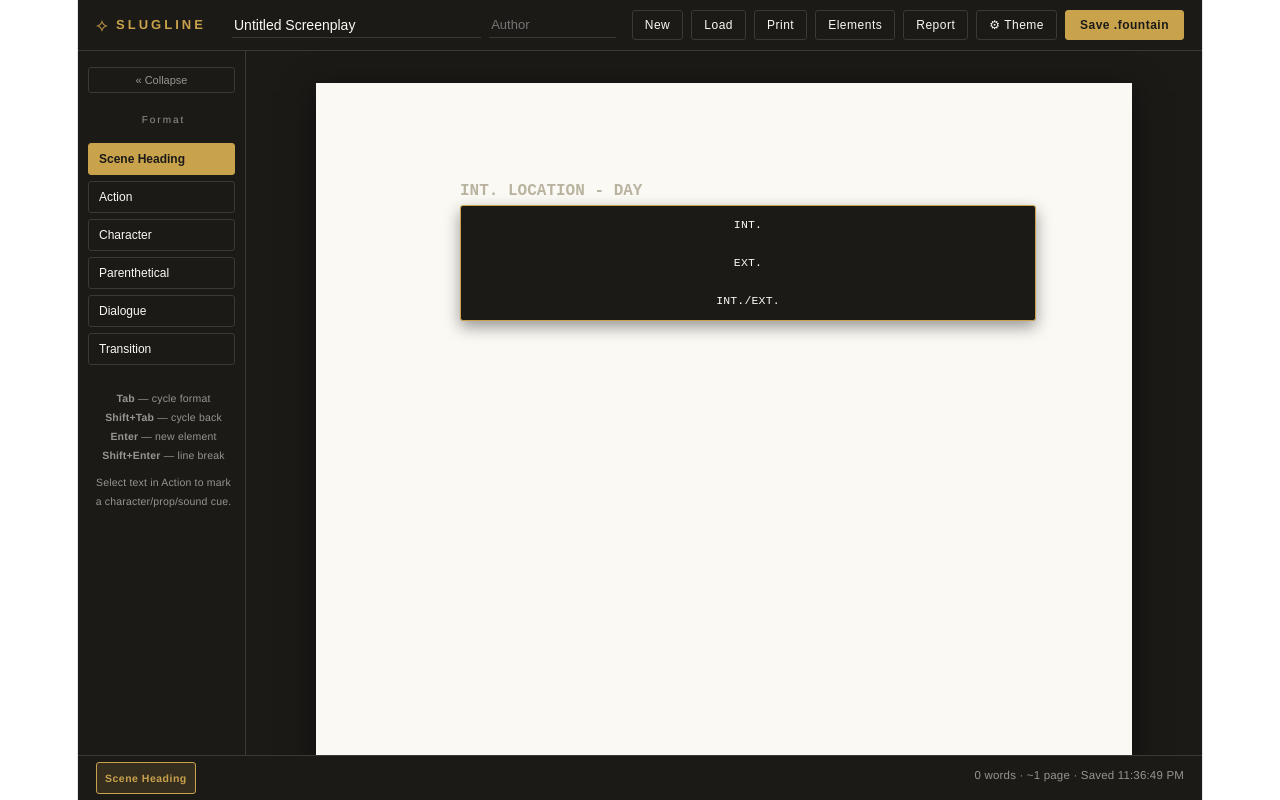
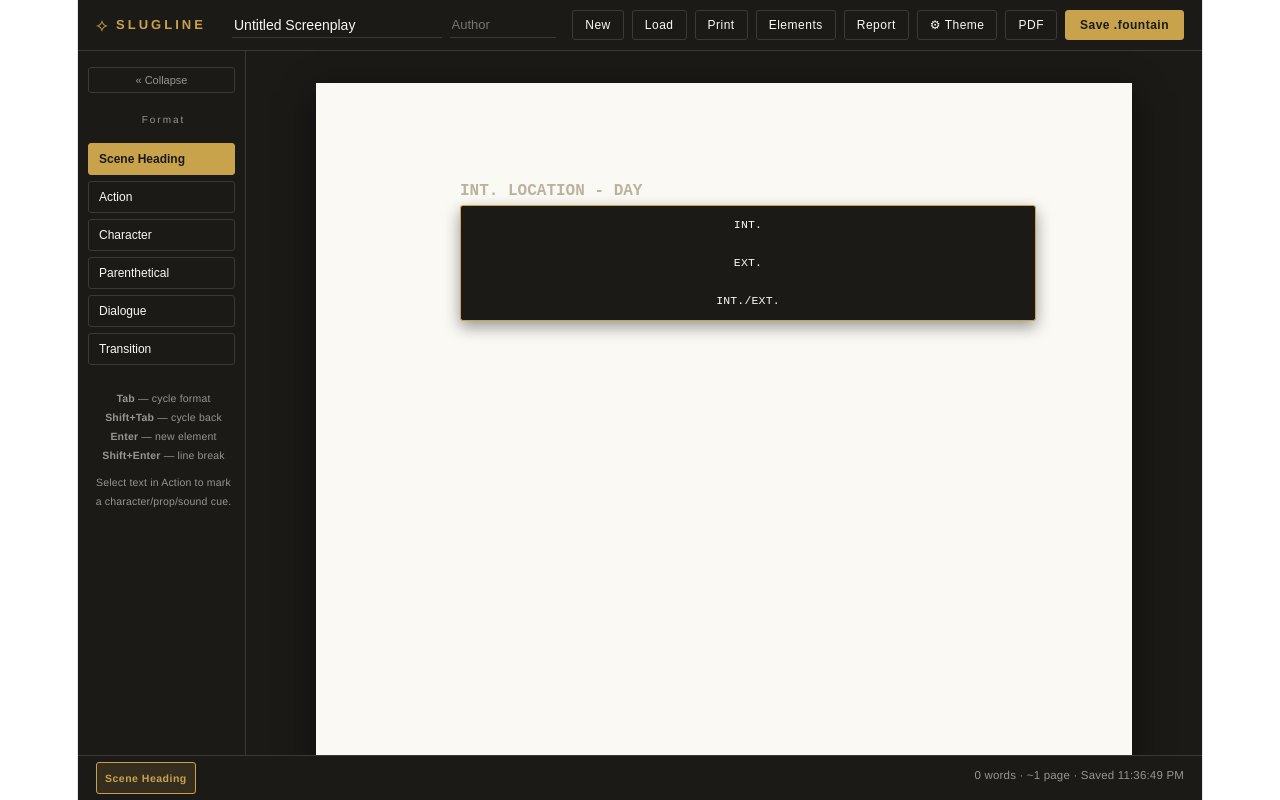
Before and after one commit to danielpanek2/screenplay-editor, a React (Vite) app: page / in a window 1280 px wide. Built offline with nearby package versions, Linux system fonts and the light colour scheme.

Commit message:
Add files via upload

```diff
--- a/src/ScreenplayEditor.jsx
+++ b/src/ScreenplayEditor.jsx
@@ -1,4 +1,5 @@
 import React, { useState, useRef, useEffect, useMemo } from "react";
+import { jsPDF } from "jspdf";
 
 /* ---------------------------------------------------------------
    Element types, cycle order, and per-type layout (inches, mapped
@@ -381,6 +382,103 @@ function buildPageGroups(blocks) {
 }
 
 /* ---------------------------------------------------------------
+   PDF export — real text (not a rasterized screenshot), using
+   jsPDF's built-in Courier font at the same margins/indents as the
+   on-screen page, including dual dialogue as side-by-side columns.
+--------------------------------------------------------------- */
+const PDF_PAGE_W = 8.5;
+const PDF_PAGE_H = 11;
+const PDF_MARGIN_TOP = 1;
+const PDF_MARGIN_BOTTOM = 1;
+const PDF_MARGIN_LEFT = 1.5;
+const PDF_MARGIN_RIGHT = 1;
+const PDF_CONTENT_WIDTH = PDF_PAGE_W - PDF_MARGIN_LEFT - PDF_MARGIN_RIGHT;
+const PDF_LINE_H = 1 / 6; // 6 lines per inch — standard screenplay spacing
+
+const PDF_LAYOUT = {
+  scene_heading: { left: 0, width: PDF_CONTENT_WIDTH },
+  action: { left: 0, width: PDF_CONTENT_WIDTH },
+  character: { left: 2, width: 3 },
+  parenthetical: { left: 1.6, width: 2.3 },
+  dialogue: { left: 1, width: 3.5 },
+  transition: { left: 0, width: PDF_CONTENT_WIDTH },
+};
+
+function buildScreenplayPdf(blocks, title, author) {
+  const doc = new jsPDF({ unit: "in", format: "letter" });
+  doc.setFont("courier", "normal");
+  doc.setFontSize(12);
+
+  if (title.trim() || author.trim()) {
+    doc.setFont("courier", "bold");
+    doc.text(title.trim() || "Untitled", PDF_PAGE_W / 2, 4, { align: "center" });
+    doc.setFont("courier", "normal");
+    if (author.trim()) {
+      doc.text("by", PDF_PAGE_W / 2, 4.6, { align: "center" });
+      doc.text(author.trim(), PDF_PAGE_W / 2, 4.9, { align: "center" });
+    }
+    doc.addPage();
+  }
+
+  let y = PDF_MARGIN_TOP;
+
+  const ensureRoom = (linesNeeded) => {
+    if (y + linesNeeded * PDF_LINE_H > PDF_PAGE_H - PDF_MARGIN_BOTTOM) {
+      doc.addPage();
+      y = PDF_MARGIN_TOP;
+    }
+  };
+
+  const writeBlock = (b, leftOverride, widthOverride) => {
+    if (!b.text.trim()) return;
+    const left = PDF_MARGIN_LEFT + (leftOverride ?? PDF_LAYOUT[b.type].left);
+    const width = widthOverride ?? PDF_LAYOUT[b.type].width;
+    doc.setFont("courier", b.type === "character" || b.type === "scene_heading" ? "bold" : "normal");
+    const lines = doc.splitTextToSize(b.text, width);
+    if (b.type === "transition") {
+      ensureRoom(lines.length);
+      lines.forEach((ln) => {
+        doc.text(ln, PDF_MARGIN_LEFT + PDF_CONTENT_WIDTH, y, { align: "right" });
+        y += PDF_LINE_H;
+      });
+      return;
+    }
+    ensureRoom(lines.length);
+    lines.forEach((ln) => {
+      doc.text(ln, left, y);
+      y += PDF_LINE_H;
+    });
+  };
+
+  const groups = buildPageGroups(blocks);
+  let first = true;
+  groups.forEach((g) => {
+    if (!first) y += PDF_LINE_H;
+    first = false;
+
+    if (g.kind === "single") {
+      writeBlock(g.block);
+    } else if (g.kind === "cue") {
+      writeBlock(g.character);
+      g.body.forEach((bl) => writeBlock(bl));
+    } else {
+      const leftCol = { left: 0, width: 2.8 };
+      const rightCol = { left: 3.2, width: 2.8 };
+      const yStart = y;
+      writeBlock(g.left.character, leftCol.left, leftCol.width);
+      g.left.body.forEach((bl) => writeBlock(bl, leftCol.left, leftCol.width));
+      const yAfterLeft = y;
+      y = yStart;
+      writeBlock(g.right.character, rightCol.left, rightCol.width);
+      g.right.body.forEach((bl) => writeBlock(bl, rightCol.left, rightCol.width));
+      y = Math.max(yAfterLeft, y);
+    }
+  });
+
+  return doc;
+}
+
+/* ---------------------------------------------------------------
    Component
 --------------------------------------------------------------- */
 export default function ScreenplayEditor() {
@@ -721,6 +819,12 @@ export default function ScreenplayEditor() {
     a.click();
     document.body.removeChild(a);
     URL.revokeObjectURL(url);
+  };
+
+  const handleExportPDF = () => {
+    const doc = buildScreenplayPdf(blocks, title, author);
+    const safe = (title.trim() || "screenplay").replace(/[^a-z0-9\-_ ]/gi, "").trim().replace(/\s+/g, "_") || "screenplay";
+    doc.save(`${safe}.pdf`);
   };
 
   const handleLoadClick = () => fileInputRef.current?.click();
@@ -856,6 +960,7 @@ export default function ScreenplayEditor() {
           </button>
           <button style={styles.btn} onClick={() => setShowScriptReport(true)}>Report</button>
           <button style={styles.btn} onClick={() => setShowAppearance(true)} title="Appearance">⚙ Theme</button>
+          <button style={styles.btn} onClick={handleExportPDF}>PDF</button>
           <button style={styles.btnPrimary} onClick={handleSave}>Save .fountain</button>
         </div>
       </div>
```
